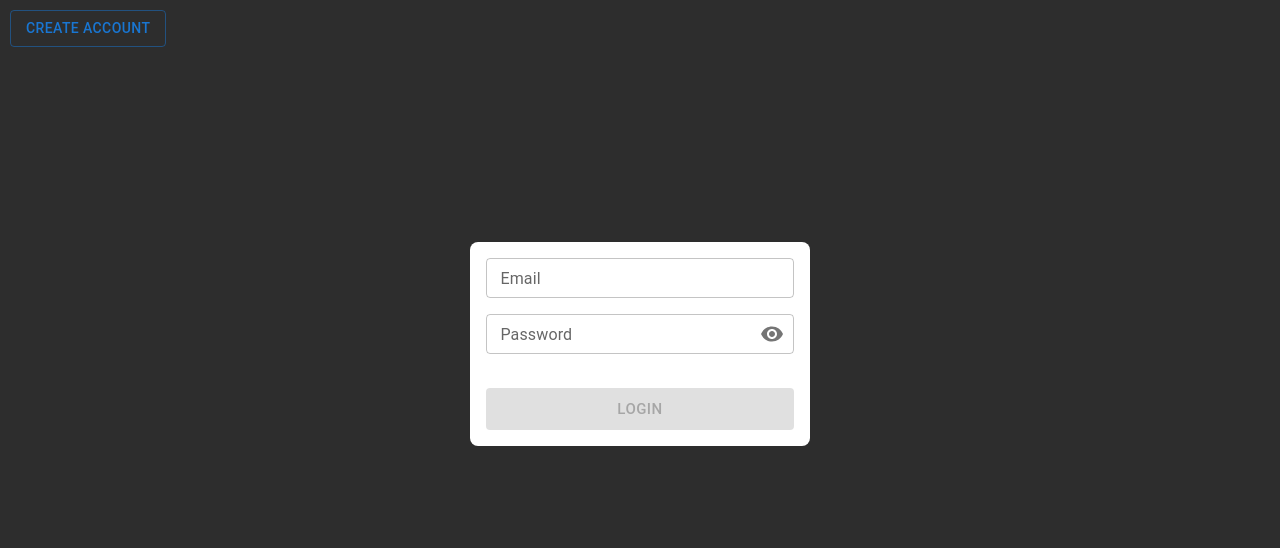
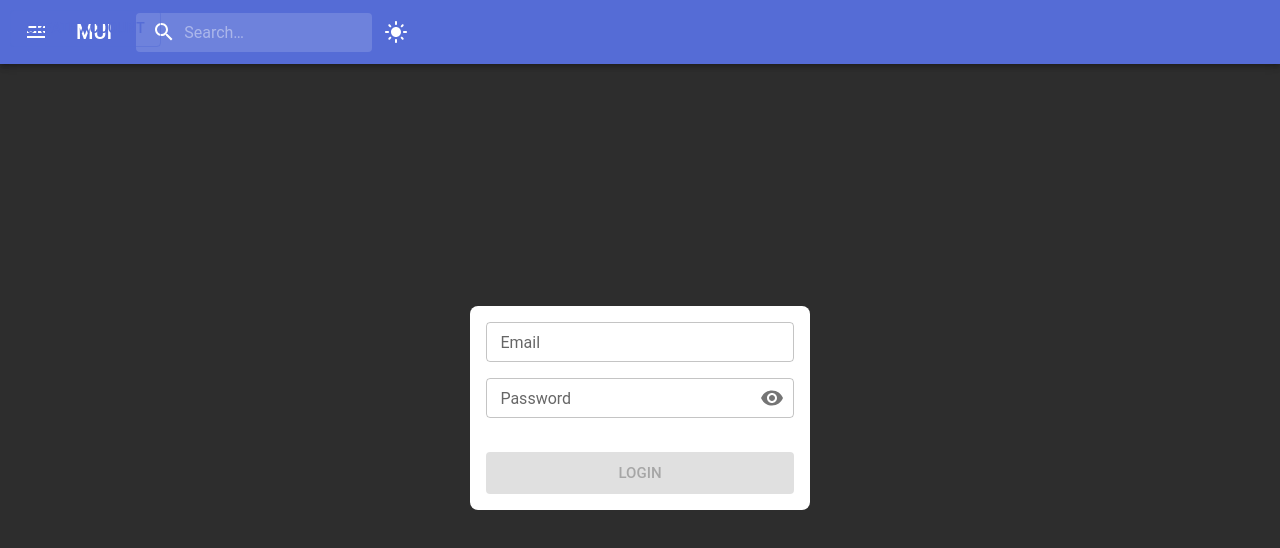
Before and after one commit to grzegorzosowski/Chat, a React (Create React App) app in the folder chat/: page / in a window 1280 px wide. Shown: the top 548 px of the page. Built offline with nearby package versions, Linux system fonts and the light colour scheme; no server answers.

Commit message:
Theme and dark\light mode added

```diff
--- a/chat/src/App.tsx
+++ b/chat/src/App.tsx
@@ -1,49 +1,31 @@
 import { Routes, Route } from 'react-router-dom'
 import ChatPage from './components/ChatPage';
 import LoginPage from './components/LoginPage';
-import styles from './styles/Home.module.css'
 import { useUser } from './UserProvider';
 import { ProtectedRoute } from './components/ProtectedRoute';
 import { SnackbarProvider } from 'notistack';
-import { Box, Button } from '@mui/material';
+import { Box } from '@mui/material';
 import { Provider } from 'react-redux';
 import { store } from './store';
 import { apiSlice } from './features/api/apiSlice';
 import { ApiProvider } from '@reduxjs/toolkit/dist/query/react';
-import { CreateAccountModal } from './components/CreateAccountModal';
 import ErrorPage from './components/ErrorPage/ErrorPage';
 import { useIsMobile } from './features/useIsMobile';
+import NavBar from './components/NavBar';
+import { CurrentThemeProvider } from './features/currentThemeProvider';
 
 export default function App() {
   const user = useUser();
   const isUser = !!user;
   const isMobile = useIsMobile();
-  const requestOptions = {
-    method: 'POST',
-    headers: {
-      'Content-type': 'application/json',
-    },
-    body: JSON.stringify({
-    }),
-  }
-  const handleClick = () => {
-    void fetchData();
-  }
 
-  const fetchData = async () => {
-    await fetch('api/logout', requestOptions)
-    console.log("Butto pushed")
-    window.location.replace('/');
-  }
 
   return (
     <ApiProvider api={apiSlice}>
       <Provider store={store}>
+        <CurrentThemeProvider>
           <SnackbarProvider maxSnack={3} autoHideDuration={3000} >
-          {isUser
-            ? <Button onClick={handleClick} variant='outlined' color='error' className={styles.logout}>Logout</Button>
-            : <CreateAccountModal></CreateAccountModal>
-          }
+            <NavBar></NavBar>
             <Box sx={{
               margin: 'auto',
               minHeight: '80vh',
@@ -55,7 +37,6 @@ export default function App() {
               alignItems: 'center',
               flexDirection: 'column',
             }}>
-
               <Routes>
                 <Route path='/' element={
                   <ProtectedRoute isUser={!isUser} redirectPath={'/chat'} >
@@ -73,6 +54,7 @@ export default function App() {
               </Routes>
             </Box>
           </SnackbarProvider>
+        </CurrentThemeProvider>
       </Provider>
     </ApiProvider>
   );
--- /dev/null
+++ b/chat/src/features/currentThemeProvider.tsx
@@ -0,0 +1,77 @@
+import React from 'react';
+import { ThemeProvider } from '@mui/material/styles';
+import { darkTheme } from './theme';
+import { lightTheme } from './theme';
+import { PaletteMode } from '@mui/material';
+
+const THEME_KEY = 'theme';
+
+export type CurrentThemeContextType = {
+    theme: PaletteMode;
+    setTheme: (theme: PaletteMode) => void;
+};
+
+const defaultContext: CurrentThemeContextType = {
+    theme: 'light',
+    setTheme: () => {
+        console.warn('No theme provider found');
+    },
+} as const;
+
+function isPaletteMode(theme: string | null): theme is PaletteMode {
+    return theme === 'light' || theme === 'dark';
+}
+
+const CurrentThemeContext = React.createContext<CurrentThemeContextType>(defaultContext);
+
+export function useCurrentTheme() {
+    return React.useContext(CurrentThemeContext);
+}
+
+
+export function CurrentThemeProvider({ children }: { children: React.ReactNode }) {
+    const [currentPalette, setCurrentPalette] = React.useState<PaletteMode | null>(null);
+
+    React.useEffect(() => {
+        const storedTheme = window.localStorage.getItem(THEME_KEY);
+        if (isPaletteMode(storedTheme)) {
+            setCurrentPalette(storedTheme);
+        } else {
+            setCurrentPalette(window.matchMedia('(prefers-color-scheme: dark)').matches ? 'dark' : 'light')
+        }
+    }, []);
+
+    const setPalette = React.useCallback((theme: PaletteMode) => {
+        window.localStorage.setItem(THEME_KEY, theme);
+        setCurrentPalette(theme);
+    }, [setCurrentPalette])
+
+    const contextValue = React.useMemo(
+        () => ({
+            theme: currentPalette ?? 'light',
+            setTheme: setPalette,
+        }),
+        [currentPalette, setPalette]
+    );
+
+    const theme = React.useMemo(() => {
+        if (currentPalette === 'dark') {
+            return darkTheme;
+        } else {
+            return lightTheme;
+        }
+    }, [currentPalette]);
+
+    React.useEffect(() => {
+        document.documentElement.style.setProperty('color-scheme', currentPalette);
+    }, [currentPalette]);
+
+    if (currentPalette === null) {
+        return null;
+    }
+
+    return (
+        <CurrentThemeContext.Provider value={contextValue}>
+            <ThemeProvider theme={theme}>{children}</ThemeProvider>
+        </CurrentThemeContext.Provider>)
+}
--- /dev/null
+++ b/chat/src/features/theme.tsx
@@ -0,0 +1,42 @@
+import { ThemeOptions, createTheme } from "@mui/material";
+import merge from 'lodash/merge';
+
+export const palette = {
+    primary: {
+        main: '#556cd6',
+    },
+    secondary: {
+        main: '#19857b',
+    },
+};
+
+export const theme = createTheme({
+    palette: {
+        primary: {
+            main: '#556cd6',
+        },
+    },
+});
+
+const themeOptions: ThemeOptions = {
+    palette,
+    typography: {
+        fontFamily: 'Roboto, sans-serif'
+    },
+};
+
+
+const darkThemeOptions: ThemeOptions = {
+    palette: {
+        mode: 'dark',
+    },
+};
+
+const lightThemeOptions: ThemeOptions = {
+    palette: {
+        mode: 'light',
+    },
+};
+
+export const darkTheme = createTheme(merge(themeOptions, darkThemeOptions));
+export const lightTheme = createTheme(merge(themeOptions, lightThemeOptions));
```
Lines whose indentation alone changed are shown as unchanged.
